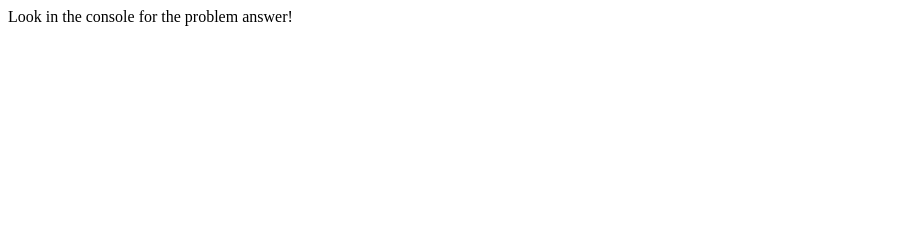
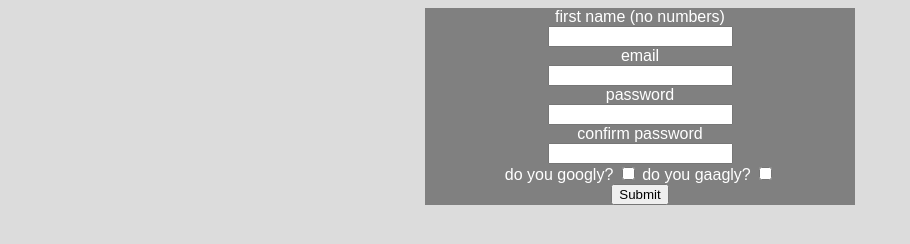
Before and after one commit to gasp8918/forms, a plain HTML site: page index.html in a window 1280 px wide. Shown: the whole page, without its empty margins (0-910 px from the left). Drawn offline with Linux system fonts and the light colour scheme.

Commit message:
DO EVERYTHING

```diff
--- a/index.html
+++ b/index.html
@@ -4,20 +4,31 @@
 <head>
   <meta charset="utf-8">
   <meta name="viewport" content="width=device-width">
-  <title>replit</title>
+  <title>have you ever heard of super metroid</title>
   <link href="style.css" rel="stylesheet" type="text/css" />
 </head>
 
 <body>
-  Look in the console for the problem answer!
-  <script src="script.js"></script>
 
-  <!--
-  This script places a badge on your repl's full-browser view back to your repl's cover
-  page. Try various colors for the theme: dark, light, red, orange, yellow, lime, green,
-  teal, blue, blurple, magenta, pink!
-  -->
-  <script src="https://replit.com/public/js/replit-badge-v2.js" theme="dark" position="bottom-right"></script>
+  <div id="main">
+      <form id="form" name="form" onsubmit="return validateForm()">
+        <label for="fname">first name (no numbers)</label><br>
+        <input type="text" id="fname" name="fname" required><br>
+        <label for="email">email</label><br>
+        <input type="email" id="email" name="email" required><br>
+        <label for="pw">password</label><br>
+        <input type="password" id="pw" name="pw" required><br>
+        <label for="cpw">confirm password</label><br>
+        <input type="password" id="cpw" name="cpw" required><br>
+        <label for="googly">do you googly?</label>
+        <input type="checkbox" id="googly" name="googly">
+        <label for="gaagly">do you gaagly?</label>
+        <input type="checkbox" id="gaagly" name="gaagly">
+        <br>
+        <input type="submit" id="submit" name="submit" value="Submit">
+      </form>
+      <script src="script.js"></script>
+  </div>
 </body>
 
 </html>
--- a/script.js
+++ b/script.js
@@ -1,13 +1,15 @@
-var s = 0
-
-for (let i = 1; i < 1000; i++) {
-  if (i % 3 == 0) {
-    s += i;
+function validateForm() {
+  var fName = document.forms['form']['fname'].value; // we use this to grab the value from the form. since this isn't a real log in we don't really care about half the stuff
+  var pw = document.forms['form']['pw'].value;
+  var cpw = document.forms['form']['cpw'].value;
+  if (fName.match(/\d+/g)){ // matches the first name with any digits and if its returns true, don't let the user get through
+    alert('can youj follow basic instructions freak')
+    return false;
   }
-  else if(i % 5 == 0)
-  {
-    s += i;
+  else if (!(pw.match(cpw)) || cpw == "") { // pretty obvious, makes sure the password is the same as the confirm password field
+    alert("Incorrect Confirmed Password");
+  }
+  else {
+    alert("you win!")
   }
 }
-
-console.log(s)
--- a/style.css
+++ b/style.css
@@ -1,4 +1,12 @@
-html {
-  height: 100%;
-  width: 100%;
+body {
+  font-family: sans-serif;
+  background-color: gainsboro;
 }
+
+#main {
+  background-color: gray;
+  color: white;
+  margin-left: 33%;
+  margin-right: 33%;
+  text-align: center;
+}
```
